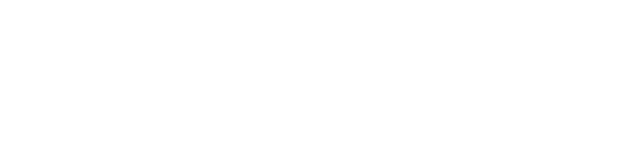
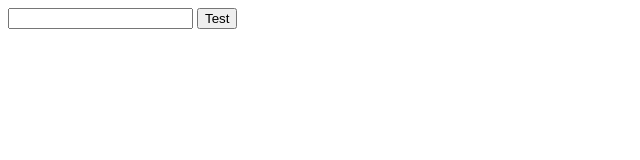
Before and after one commit to LucasAPessoa/To-Do-List, a website: page src/index.html in a window 1280 px wide. Shown: the whole page, without its empty margins (0-640 px from the left). Drawn offline with Linux system fonts and the light colour scheme.

Commit message:
Add elements for test TaskManager methods

```diff
--- a/src/index.html
+++ b/src/index.html
@@ -7,13 +7,15 @@
 </head>
 <body>
     <div id="divTest">
-
+      <input type="text" width="50px" id="title">
+      <button id="btn">Test</button>
     </div>
 
 
 
 
     <script type="module" src="../dist/index.js"></script>
+    <script type="module" src="../dist/models/TaskManager.js"></script>
 </body>
 
 </html>
```
